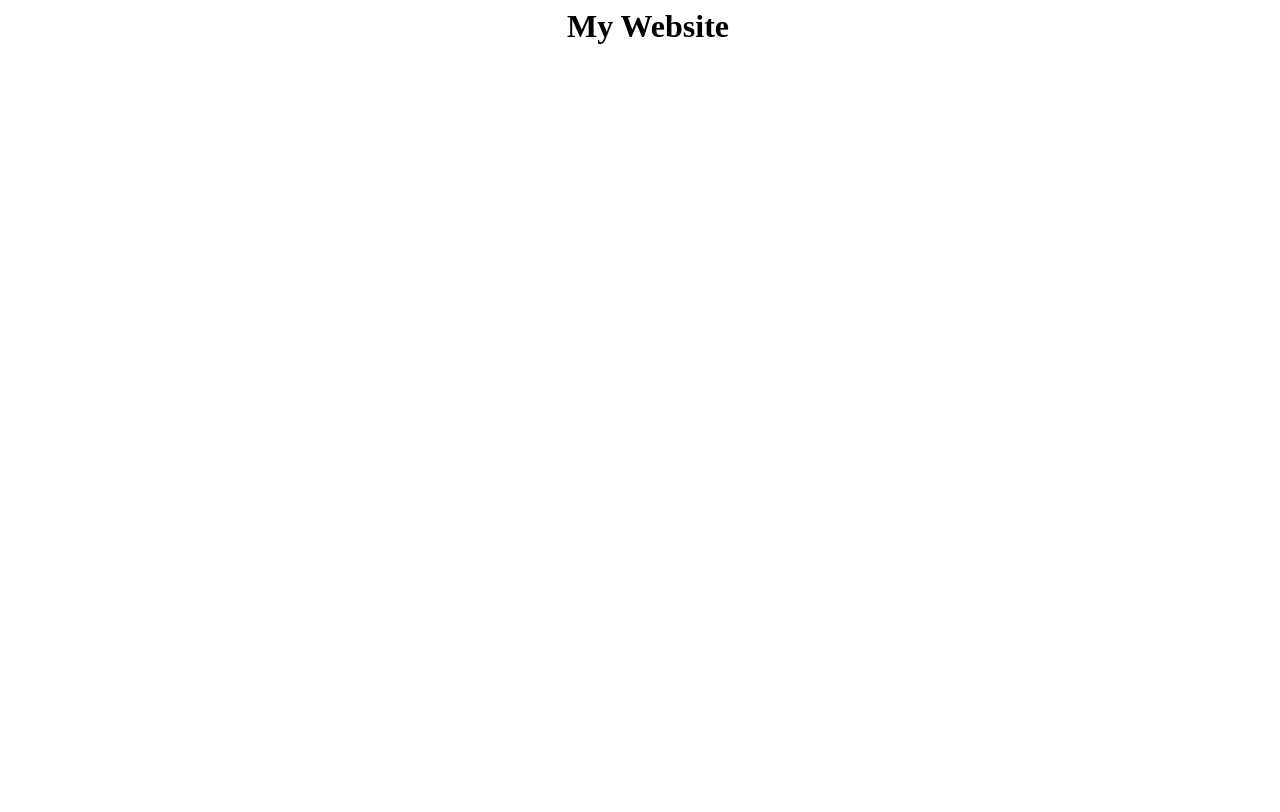
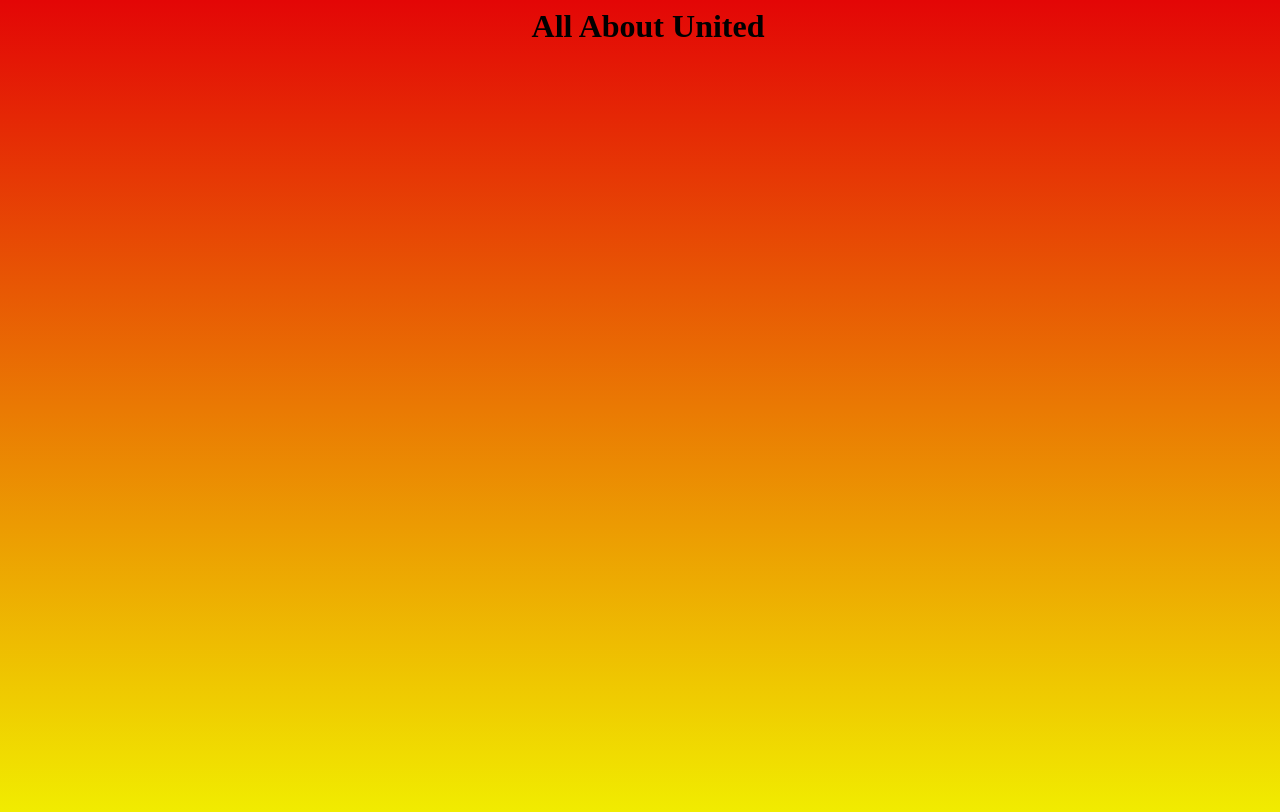
Before and after one commit to Gehan9335/myWebsite, a plain HTML site: page index.html in a window 1280 px wide. Drawn offline with Linux system fonts and the light colour scheme.

Commit message:
Update index.html

```diff
--- a/index.html
+++ b/index.html
@@ -3,7 +3,7 @@
   <style>
      body{
          text-align: center;
-         background-image: linear-gradient(rgb(227, 6, 6), rgb(241, 237, 0), rbg(0, 0, 0));
+         background-image: linear-gradient(rgb(227, 6, 6), rgb(241, 237, 0));
          min-width: 100%;
          min-height: 100%;
       }
@@ -11,7 +11,7 @@
 </head>
 
 <body>
-<h1>My Website</h1>
+<h1>All About United</h1>
 
 
 
```
